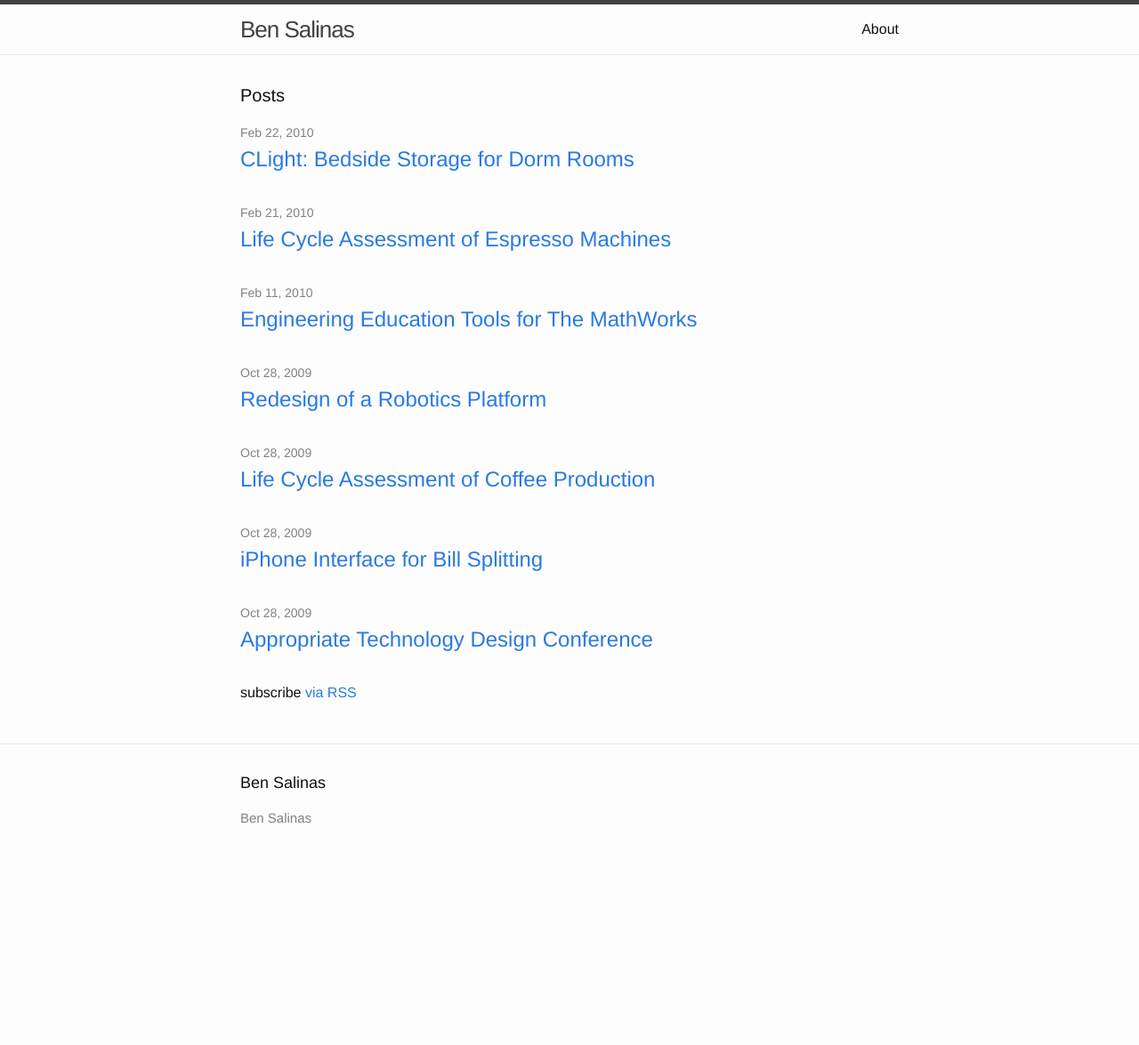
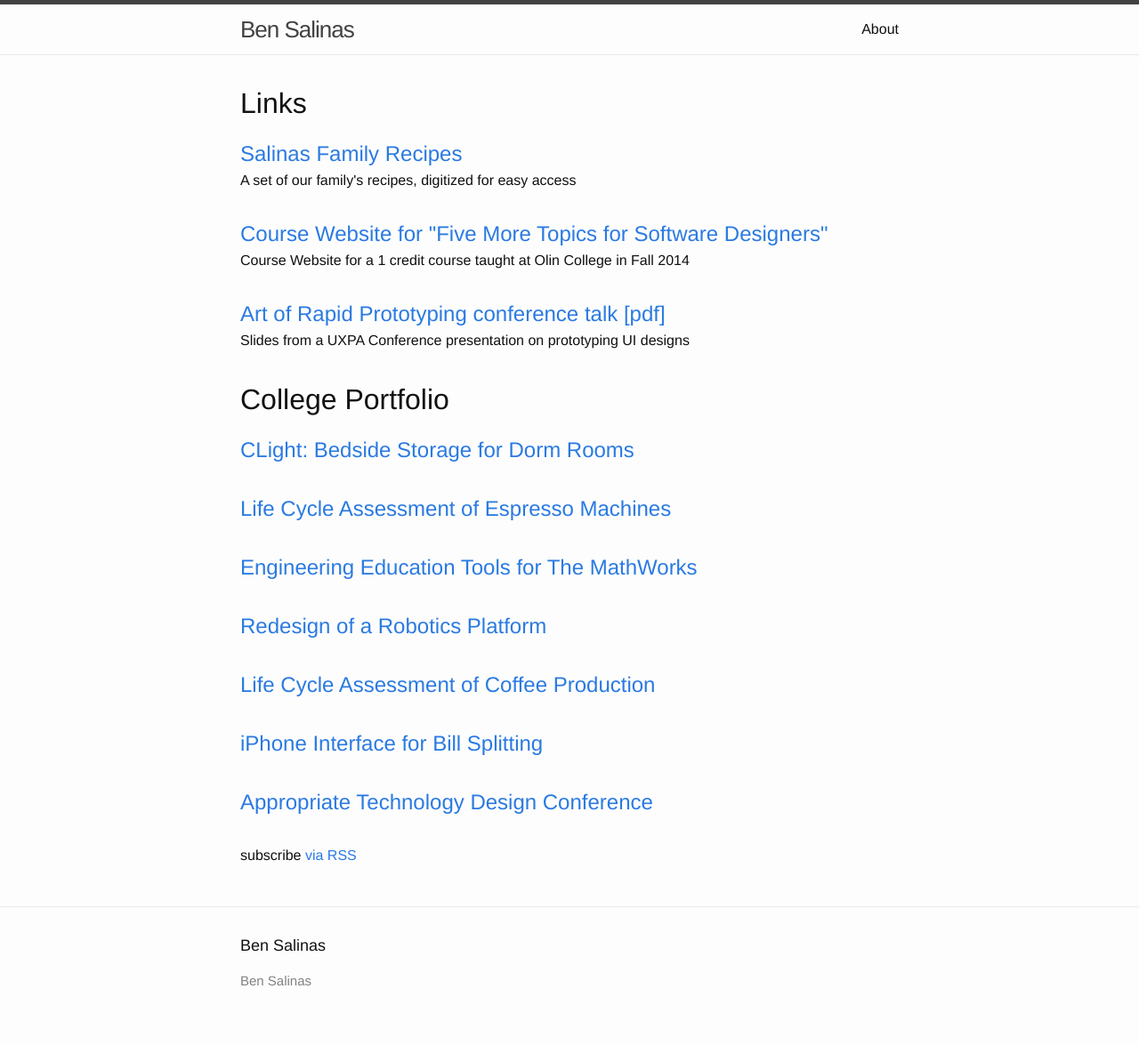
Before and after one commit to bsalinas/bsalinas.github.io, a Jekyll site: the page built from index.html, in a window 1280 px wide. Shown: the whole page at 89% size. Built offline with Jekyll 4.4.1, drawn with Linux system fonts in a browser that asks for light colours; before the commit the page ends 992 px from its top, so only the background shows below that.

Commit message:
Add a few links

```diff
--- /dev/null
+++ b/_data/links.json
@@ -0,0 +1,17 @@
+[
+    {
+        "href":"/salinas-family-recipes/",
+        "name":"Salinas Family Recipes",
+        "description":"A set of our family's recipes, digitized for easy access"
+    },
+    {
+        "href":"/FiveMoreTopics/",
+        "name":"Course Website for \"Five More Topics for Software Designers\"",
+        "description":"Course Website for a 1 credit course taught at Olin College in Fall 2014"
+    },
+    {
+        "href":"ArtOfRapidPrototyping.pdf",
+        "name":"Art of Rapid Prototyping conference talk [pdf]",
+        "description":"Slides from a UXPA Conference presentation on prototyping UI designs"
+    }
+]
--- a/index.html
+++ b/index.html
@@ -4,13 +4,19 @@ layout: default
 
 <div class="home">
 
-  <h1 class="page-heading">Posts</h1>
+<h1>Links</h1>
+<ul class="post-list">
+    {% for link in site.data.links %}
+    <li>
+        <a class="post-link" href="{{link.href}}">{{link.name}}</a>
+        <p>{{link.description}}</p>
+    </li>
+    {% endfor %}
+  <h1>College Portfolio</h1>
 
   <ul class="post-list">
     {% for post in site.posts %}
       <li>
-        <span class="post-meta">{{ post.date | date: "%b %-d, %Y" }}</span>
-
         <h2>
           <a class="post-link" href="{{ post.url | prepend: site.baseurl }}">{{ post.title }}</a>
         </h2>
```
